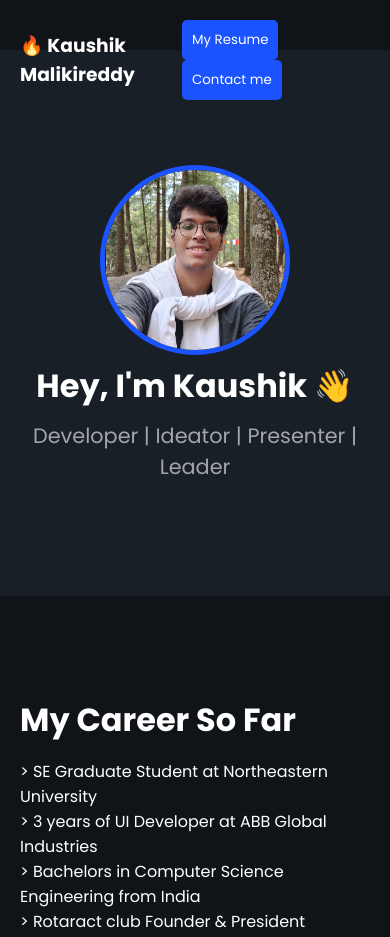
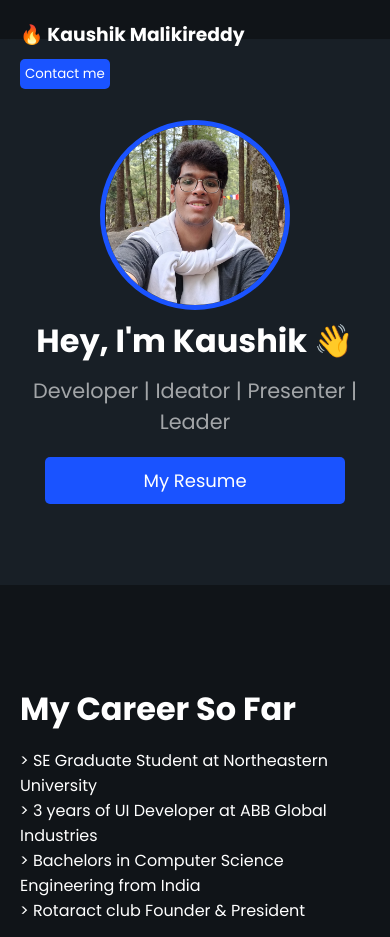
Before and after one commit to kaushikMreddy293/kaushikMreddy293.github.io, a plain HTML site: page index.html in a window 390 px wide. Shown: the top 937 px of the page. Drawn offline with Linux system fonts and the light colour scheme.

Commit message:
Updated styling

```diff
--- a/index.html
+++ b/index.html
@@ -16,8 +16,8 @@
       <h3>🔥 Kaushik Malikireddy</h3>
       <nav class="nav-bar">
         <a href="#contact">
-          <button onclick="openPdf()">My Resume</button>
-          <button>Contact me</button>
+
+          <button class="contactBtn" >Contact me</button>
         </a>
       </nav>
     </div>
@@ -30,6 +30,7 @@
     </div>
     <h1>Hey, I'm Kaushik 👋</h1>
     <p>Developer | Ideator | Presenter | Leader</p>
+    <button class="resumeBtn" onclick="openPdf()">My Resume</button>
   </div>
 
   <!-- ABOUT -->
--- a/styles.css
+++ b/styles.css
@@ -28,7 +28,7 @@ button {
   background: #1a53ff;
   border: none;
   border-radius: 5px;
-  padding: 5px 12px;
+  padding: 3px 5px;
   cursor: pointer;
 }
 
@@ -39,7 +39,7 @@ button {
 }
 
 .nav-bar button {
-  padding: 10px;
+  padding: 8px;
   margin-right: 30px;
 }
 
@@ -181,6 +181,13 @@ h2 {
   height: 40px;
 }
 
+.resumeBtn {
+  margin-top: 20px;
+  padding: 10px;
+  width: 300px;
+  font-size: large;
+}
+
 /* MOBILE */
 @media screen and (max-width: 768px) {
   .hero h1 {
@@ -199,4 +206,21 @@ h2 {
   .projects ul li {
     width: 100%;
   }
+
+  .contactBtn {
+    padding: 5px !important;
+  }
+
+  .header-wrapper {
+    flex-direction: column;
+    align-items: flex-start;
+  }
+
+  .nav-bar {
+    margin-top: 10px;
+  }
 }
+
+@media screen and (max-width: 768px) {
+
+}
```
